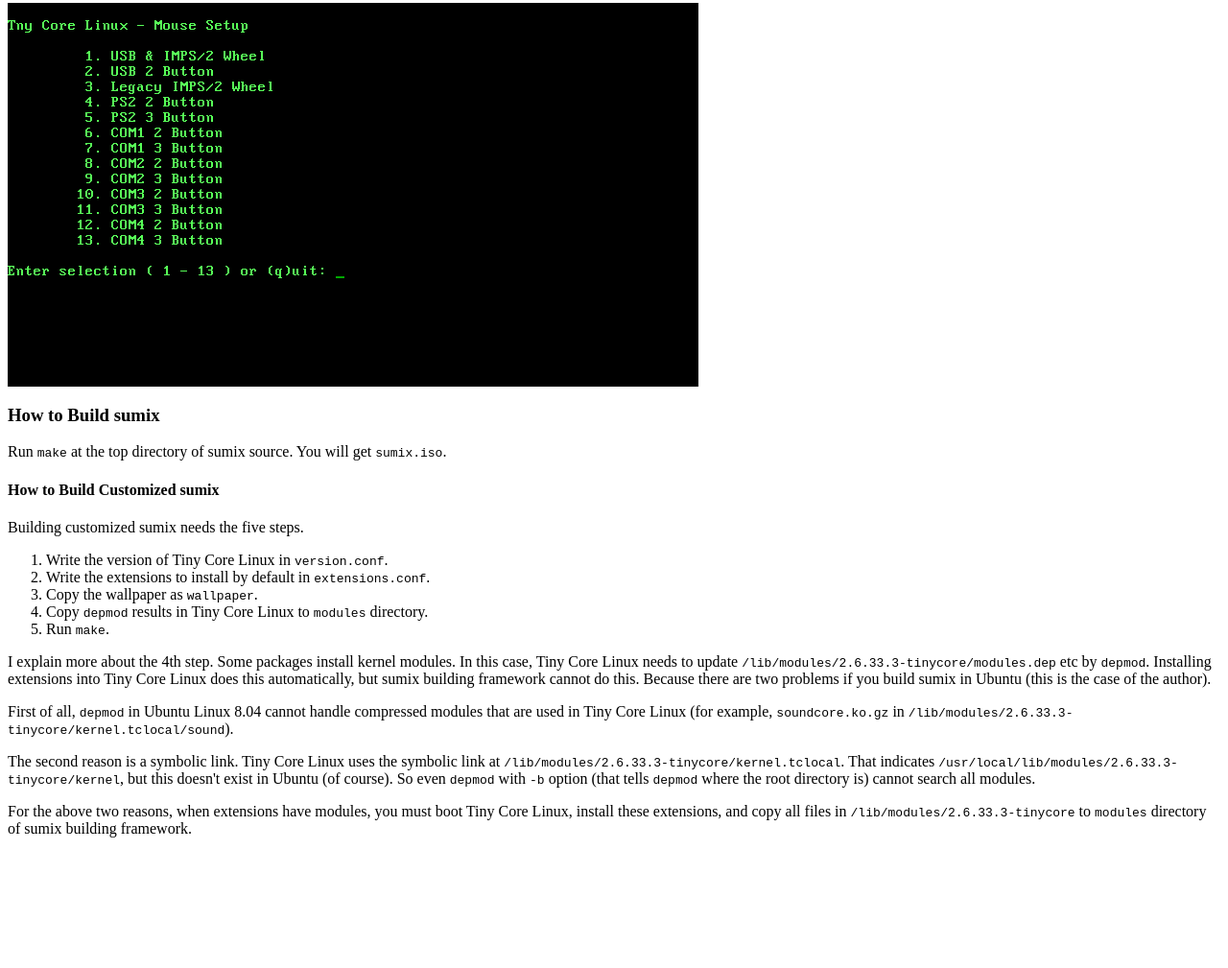
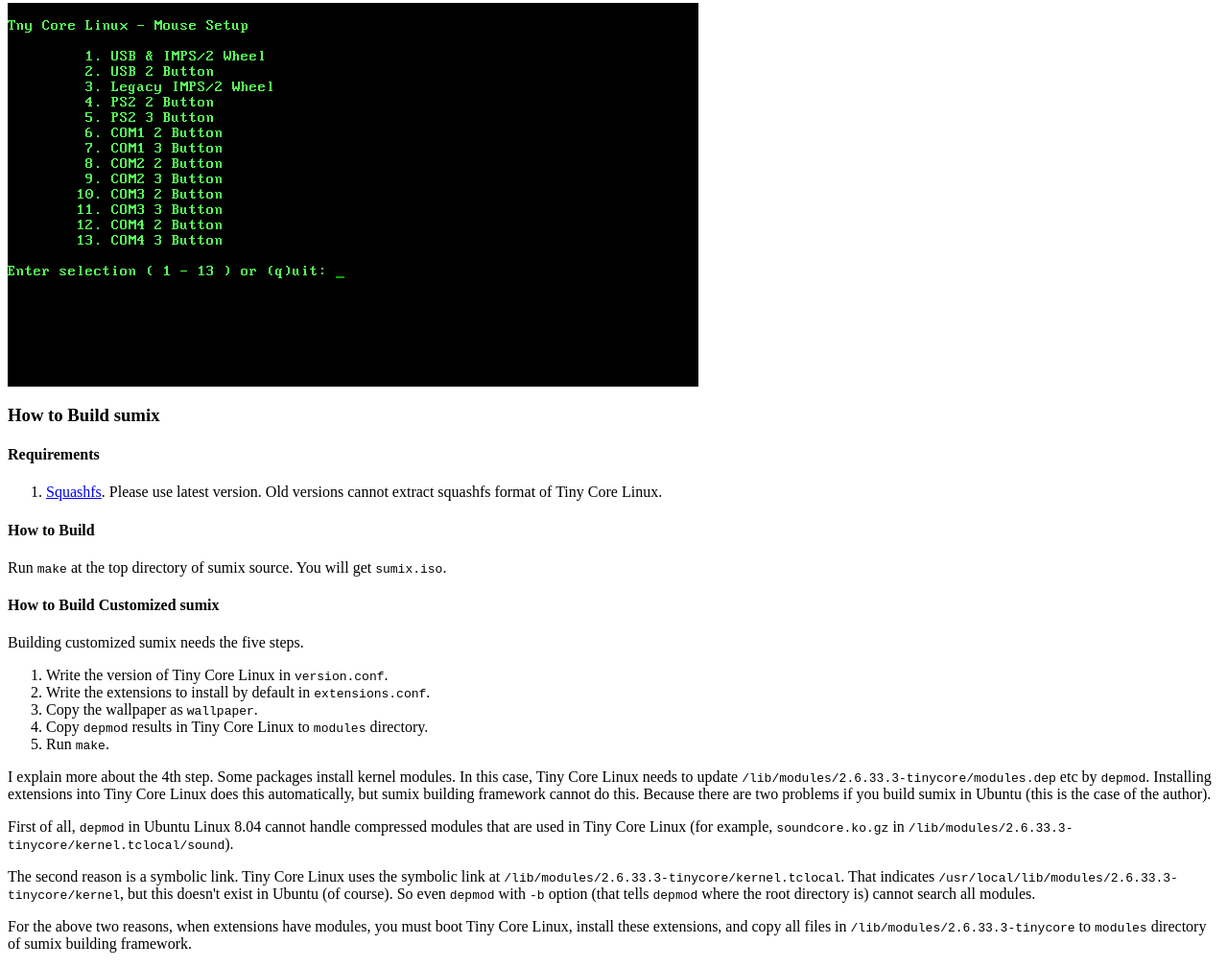
Before and after one commit to SumiTomohiko/sumix, a plain HTML site: page doc/index.html in a window 1280 px wide. Shown: the part 2901-3910 px from the top of the page at 96% size. Before the commit the page ends 3790 px from the top, so only its background shows below. Drawn offline with Linux system fonts and the light colour scheme.

Commit message:
Added "Requirements" section in "How to Build sumix" section.

```diff
--- a/doc/index.html
+++ b/doc/index.html
@@ -83,8 +83,19 @@
       </section>
       <section>
         <h1>How to Build sumix</h1>
-        <p>Run <code>make</code> at the top directory of sumix source. You will
-        get <code>sumix.iso</code>.</p>
+        <section>
+          <h1>Requirements</h1>
+          <ol>
+            <li><a href="http://squashfs.sourceforge.net/">Squashfs</a>.  Please
+            use latest version. Old versions cannot extract squashfs format of
+            Tiny Core Linux.</li>
+          <ol>
+        </section>
+        <section>
+          <h1>How to Build</h1>
+          <p>Run <code>make</code> at the top directory of sumix source. You
+          will get <code>sumix.iso</code>.</p>
+        </section>
         <section>
           <h1>How to Build Customized sumix</h1>
           <p>Building customized sumix needs the five steps.</p>
```
